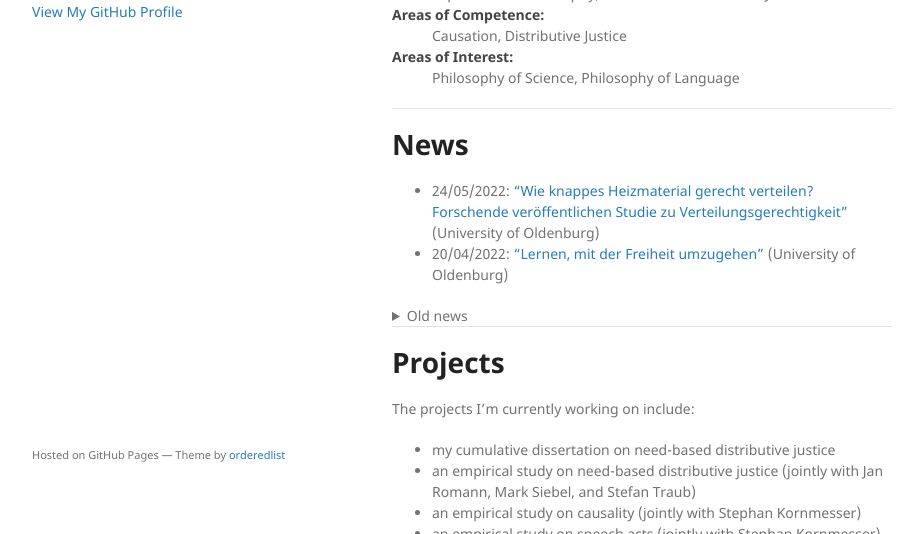
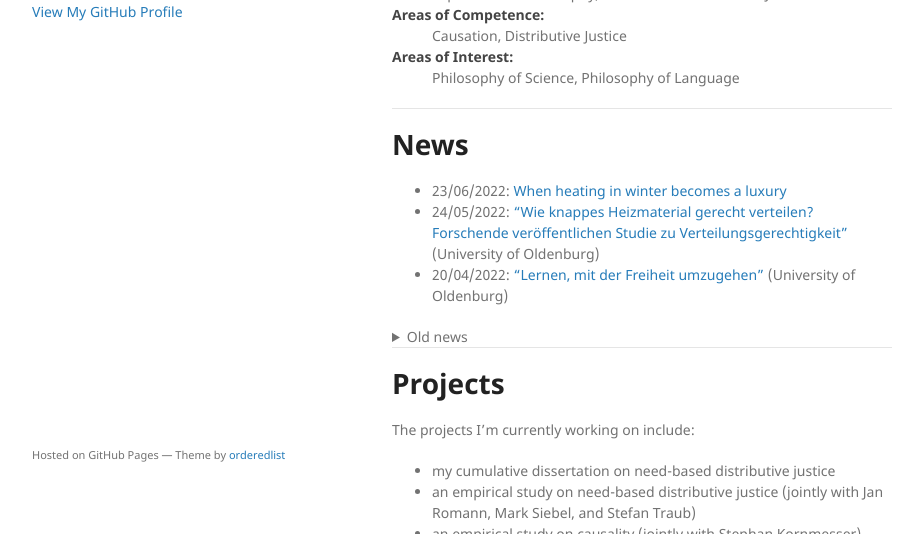
Before and after one commit to alephmembeth/alephmembeth.github.io, a Jekyll site: the page built from index.md, in a window 1280 px wide and 900 px high, cut to the strip 366-900 px from the top of the window. Shown: the whole strip, without its empty margins (178-1101 px from the left). Built offline with Jekyll 4.4.1, drawn with Linux system fonts in a browser that asks for light colours; the repository's description, which GitHub fills in, is left out.

Commit message:
Update index.md

```diff
--- a/index.md
+++ b/index.md
@@ -21,6 +21,7 @@
 
 # News
 
++ 23/06/2022: [When heating in winter becomes a luxury](https://uol.de/en/news/article/when-heating-in-winter-becomes-a-luxury-6327)
 + 24/05/2022: [“Wie knappes Heizmaterial gerecht verteilen? Forschende veröffentlichen Studie zu Verteilungsgerechtigkeit”](https://www.presse.uni-oldenburg.de/mit/2022/103.html) (University of Oldenburg)
 + 20/04/2022: [“Lernen, mit der Freiheit umzugehen”](https://uol.de/aktuelles/gestaerkt-promovieren/lernen-mit-der-freiheit-umzugehen) (University of Oldenburg)
 
```
